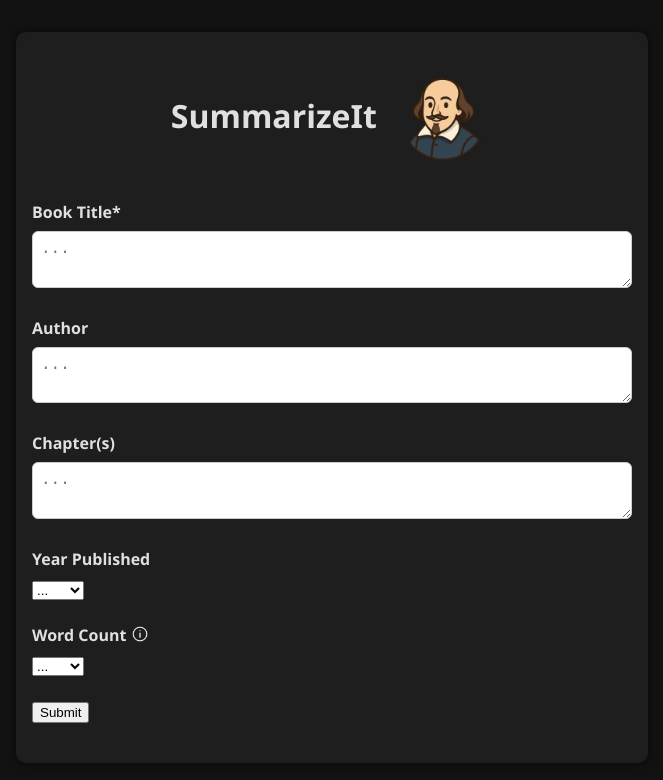
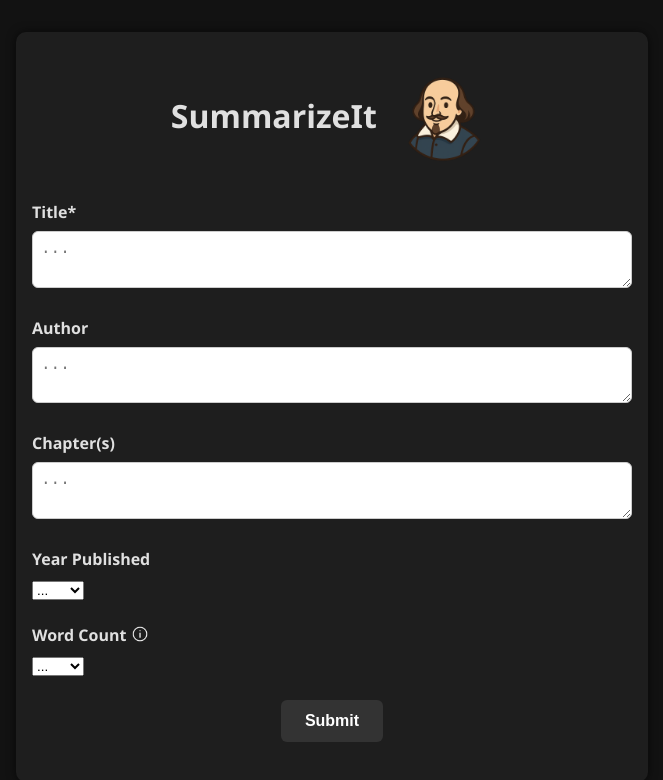
Before and after one commit to mattcruz45/summarizeit, a React (Create React App) app: page / in a window 1280 px wide. Shown: the top 780 px of the page, without its empty margins (308-971 px from the left). Built offline with nearby package versions, Linux system fonts and the light colour scheme.

Commit message:
Final changes before the new pages

```diff
--- a/src/App.css
+++ b/src/App.css
@@ -105,3 +105,28 @@ textarea {
   visibility: visible;
   opacity: 1;
 }
+
+#submit-button {
+  display: block;
+  margin: 0 auto;
+  background-color: #333;
+  color: #fff;
+  padding: 0.75rem 1.5rem;
+  border: none;
+  border-radius: 6px;
+  font-size: 1rem;
+  font-weight: bold;
+  cursor: pointer;
+  transition: background-color 0.3s ease, transform 0.2s ease;
+}
+
+#submit-button:hover:not(:disabled) {
+  background-color: #444;
+  transform: scale(1.03);
+}
+
+#submit-button:disabled {
+  background-color: #555;
+  cursor: not-allowed;
+  opacity: 0.6;
+}
--- a/src/App.js
+++ b/src/App.js
@@ -12,7 +12,7 @@ function App() {
   const [authorInput, setAuthorInput] = useState('');
   const [yearInput, setYearInput] = useState('');
   const [chapterInput, setChapterInput] = useState('');
-  const [wordcountInput, setWordcountInput] = useState('');
+  let [wordcountInput, setWordcountInput] = useState('');
 
   const [apiResponse, setApiResponse] = useState('');
 
@@ -20,12 +20,12 @@ function App() {
 
   const [requiredFields, setRequiredFields] = useState(false); //see if all required fields are filled in
 
-  const wordcountIconText = "Default value is 500 words\nThe average person reads 250 words per minute";
+  const wordcountIconText = "Default value is 250 words.\nThe average person reads 250 words per minute.";
 
 
 
   // Generate years from 1700 to 2030
-  const years = Array.from({ length: 2030 - 1700 + 1 }, (_, i) => 1700 + i);
+  const years = Array.from({ length: 2030 - 1700 + 1 }, (_, i) => 2030 - i);
   const wordCounts = [100, 250, 500, 1000, 1250, 1500, 2000, 2500, 3000];
   const handleSubmit = async () => {
     setRequiredFields(true);
@@ -39,11 +39,13 @@ function App() {
     console.log('Year:', yearInput);
     console.log('Chapter:', chapterInput);
     console.log('Wordcount:', wordcountInput);
-    let maxTokens = parseInt(wordcountInput, 10) * 2; // doubles for max tokens on 4o-mini
 
-    if (Number.isInteger(maxTokens)) {
-      maxTokens = 1000;
+    if (!wordcountInput) {
+      wordcountInput = 250;
+      console.log("Missing Wordcount ", wordcountInput)
     }
+
+    const maxTokens = wordcountInput * 2; // doubles for max tokens on 4o-mini
 
     console.log('Max Tokens:', maxTokens);
 
@@ -68,7 +70,7 @@ function App() {
       chatPrompt += `Only give a summary of chapter(s) ${chapterInput}. `
     }
     if (wordcountInput) {
-      chatPrompt += `The in-depth summary needs to be about ${wordcountInput} words. Break it into the following sections: Introduction, Plot Overview, Character Arcs, Major Themes, and Conclusion but also do not include headers such as "Introduction", "Summary", or "Plot Overview" in the actual response.. `
+      chatPrompt += `The in-depth summary needs to be about ${wordcountInput} words. Break it into the following sections: Introduction, Plot Overview, Character Arcs, Major Themes, and Conclusion but also do not include headers such as "Introduction", "Summary", or "Plot Overview" in the actual response. `
     }
 
     try {
@@ -113,7 +115,7 @@ function App() {
       </h1>
 
       <div className="input-group">
-        <label htmlFor="title-input">Book Title*</label>
+        <label htmlFor="title-input">Title*</label>
         <textarea
           id="title-input"
           value={titleInput}
@@ -176,14 +178,14 @@ function App() {
       </div>
 
       <div className="input-group">
-        <button onClick={handleSubmit} disabled={loading}>
+        <button onClick={handleSubmit} disabled={loading} id="submit-button">
           {loading ? 'Thinking...' : requiredFields && !titleInput.trim() ? 'Fill in Title' : 'Submit'}
         </button>
       </div>
 
     {apiResponse && (
       <div className="api-response">
-        <h3>Summary:</h3>
+        <h3> </h3>
       <p>{apiResponse}</p>
     </div>
     )}
```
Also changed, not shown: 1 other file (tests, documents, lock files or other folders).
